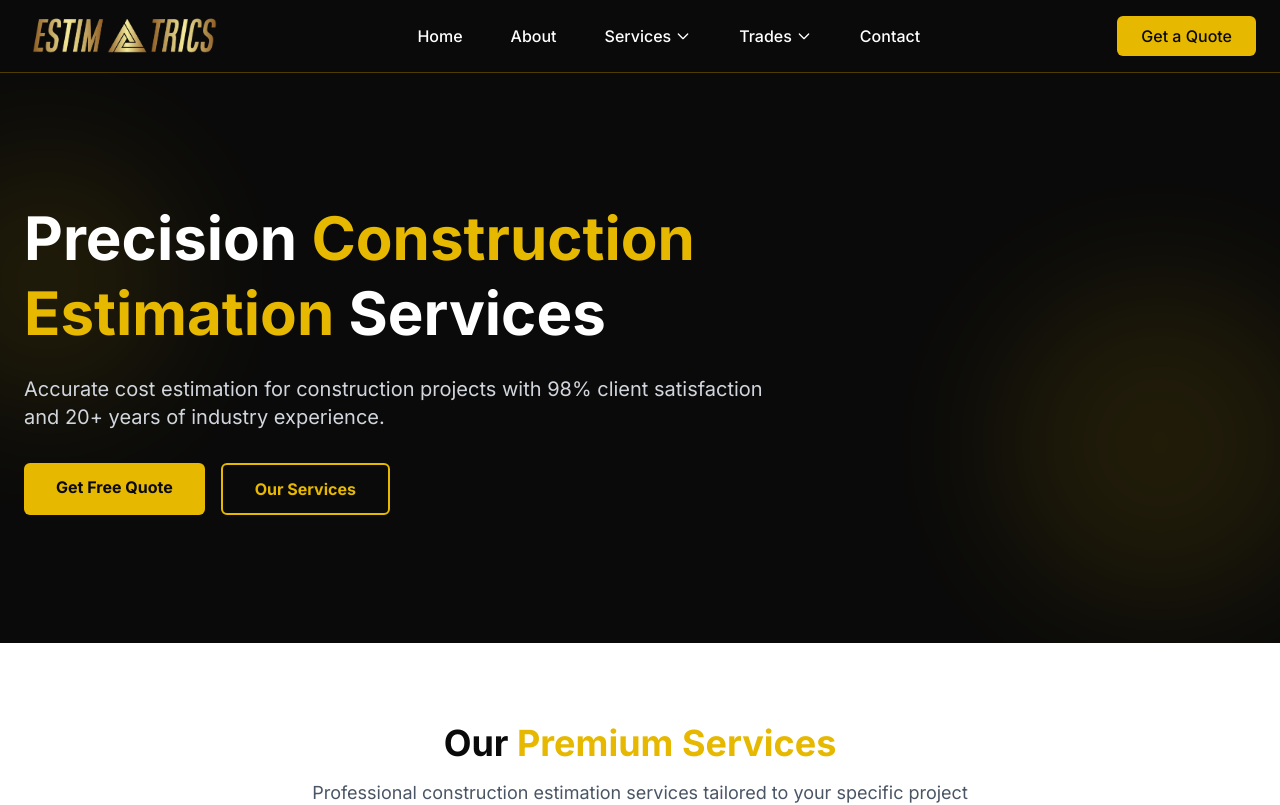
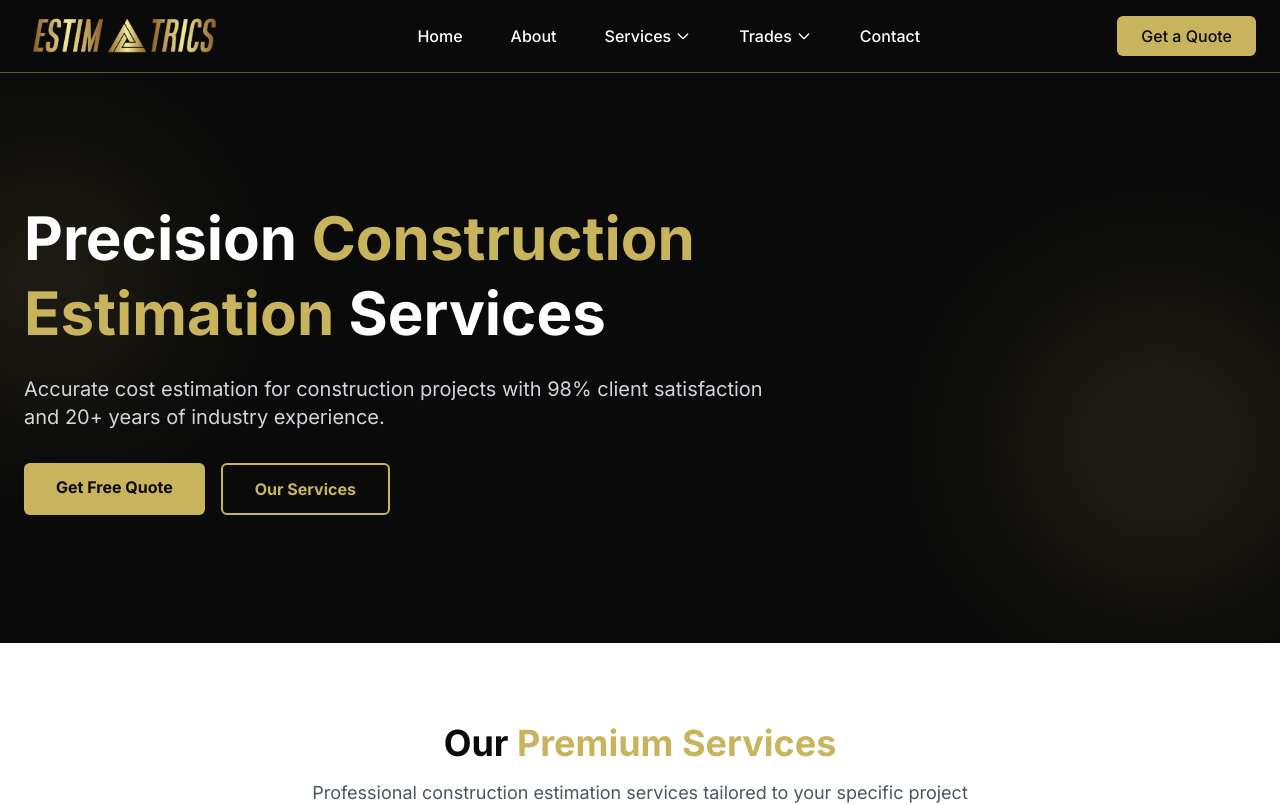
Before and after one commit to SalmanNawaz921/Estimatrics, a Next.js app: page / in a window 1280 px wide. Shown: the top 805 px of the page. Built offline with nearby package versions, Linux system fonts and the light colour scheme.

Commit message:
changed theme according to logo

```diff
--- a/src/components/Header.js
+++ b/src/components/Header.js
@@ -111,10 +111,10 @@ export default function Header() {
               <Drawer.Trigger asChild>
                 <button
                   type="button"
-                  className="lg:hidden text-white focus:outline-none"
+                  className="lg:hidden text-[#DBC981] focus:outline-none cursor-pointer"
                 >
                   <span className="sr-only">Open menu</span>
-                  <FiMenu size={24} />
+                  <FiMenu size={24} className="text-[#DBC981]" />
                 </button>
               </Drawer.Trigger>
               <Drawer.Portal>
@@ -134,7 +134,7 @@ export default function Header() {
                         onClick={() => Drawer.close()}
                       >
                         <Image
-                          src="/logo.png"
+                          src="/images/logo_header.png"
                           alt="Logo"
                           width={160}
                           height={40}
@@ -142,7 +142,7 @@ export default function Header() {
                         />
                       </Link>
                       <Drawer.Close className="p-1 rounded-md text-white hover:bg-gray-800">
-                        <FiX size={24} className="text-gold-500" />
+                        <FiX size={24} className="text-[#DBC981]" />
                       </Drawer.Close>
                     </div>
 
--- a/tailwind.config.js
+++ b/tailwind.config.js
@@ -1,36 +1,3 @@
-// module.exports = {
-//   content: ["./src/**/*.{js,ts,jsx,tsx}"],
-//   theme: {
-//     extend: {
-//       colors: {
-//         boxColor: "#112240",
-//         gold: {
-//           50: "#fff9e6",
-//           100: "#ffefb3",
-//           200: "#ffe680",
-//           300: "#ffdc4d",
-//           400: "#ffd31a",
-//           500: "#e6b800", // Primary gold
-//           600: "#b38f00",
-//           700: "#806600",
-//           800: "#4d3d00",
-//           900: "#1a1400",
-//         },
-//         dark: {
-//           900: "#0a0a0a",
-//           800: "#1a1a1a",
-//           700: "#2a2a2a",
-//         },
-//       },
-//       fontFamily: {
-//         sans: ["Inter", "sans-serif"],
-//         serif: ["Playfair Display", "serif"],
-//       },
-//     },
-//   },
-//   plugins: [],
-// };
-
 /** @type {import('tailwindcss').Config} */
 module.exports = {
   content: ["./src/**/*.{js,ts,jsx,tsx}"],
@@ -39,16 +6,16 @@ module.exports = {
       colors: {
         boxColor: "red",
         gold: {
-          50: "#fff9e6",
-          100: "#ffefb3",
-          200: "#ffe680",
-          300: "#ffdc4d",
-          400: "#ffd31a",
-          500: "#e6b800", // Primary gold
-          600: "#b38f00",
-          700: "#806600",
-          800: "#4d3d00",
-          900: "#1a1400",
+          50: "#f8f5eb",  // Very light tint of gold-500
+          100: "#f1ebd6", // Light tint
+          200: "#e8ddb8", // Lighter base
+          300: "#dfcf99", // Light version
+          400: "#DBC981", // Your original gold-500 (now at 400)
+          500: "#c9b45e", // Slightly darker
+          600: "#b39a4a", // Medium dark
+          700: "#8a7739", // Darker
+          800: "#615428", // Very dark
+          900: "#383117", // Near-black with gold undertone
         },
         dark: {
           900: "#0a0a0a",
```
